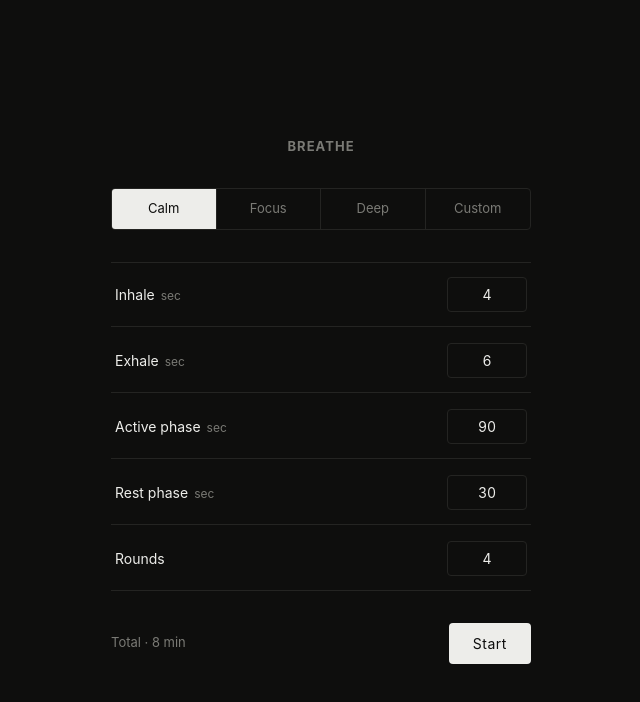
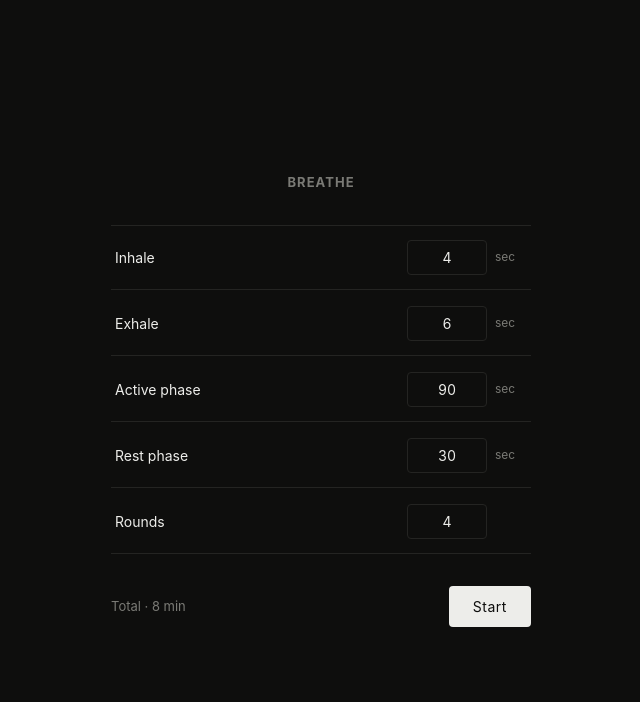
Before and after one commit to deshpanderitwik/breathwork-v2, a website built with Vite: page apps/web/index.html in a window 1280 px wide. Shown: the whole page, without its empty margins (319-959 px from the left). Built offline with nearby package versions, Linux system fonts and the light colour scheme.

Commit message:
Web: remove presets, persist config to localStorage
Drops the preset pills above the form; config fields now load from
localStorage under breathe.session-config.v1 and save on each edit.
Also adds .vercel to .gitignore.

Co-Authored-By: Claude Opus 4.7 <noreply@anthropic.com>

```diff
--- a/apps/web/src/main.ts
+++ b/apps/web/src/main.ts
@@ -1,24 +1,12 @@
 import {
-  DEFAULT_PRESET,
   PRESETS,
   createSession,
-  type PresetId,
   type Session,
   type SessionConfig,
   type SessionEvent,
   type ToneSet,
 } from "@breathe/core";
 import createWebAudioToneSet from "./audio/web-audio-tone-set.js";
-
-type PresetChoice = PresetId | "custom";
-
-const PRESET_ORDER: PresetChoice[] = ["calm", "focus", "deep", "custom"];
-const PRESET_LABELS: Record<PresetChoice, string> = {
-  calm: "Calm",
-  focus: "Focus",
-  deep: "Deep",
-  custom: "Custom",
-};
 
 interface FieldSpec {
   key: keyof SessionConfig;
@@ -35,6 +23,45 @@ const FIELDS: FieldSpec[] = [
   { key: "rounds", label: "Rounds", unit: "", step: 1 },
 ];
 
+const STORAGE_KEY = "breathe.session-config.v1";
+
+// ---------------------------------------------------------------------------
+// Persisted state
+// ---------------------------------------------------------------------------
+
+function loadConfig(): SessionConfig {
+  try {
+    const raw = localStorage.getItem(STORAGE_KEY);
+    if (!raw) return { ...PRESETS.calm };
+    const parsed = JSON.parse(raw) as Partial<SessionConfig>;
+    // Accept only if every field is a positive finite number; otherwise fall back.
+    const needed: Array<keyof SessionConfig> = [
+      "inhaleSec",
+      "exhaleSec",
+      "activeSec",
+      "restSec",
+      "rounds",
+    ];
+    for (const key of needed) {
+      const v = parsed[key];
+      if (typeof v !== "number" || !Number.isFinite(v) || v <= 0) {
+        return { ...PRESETS.calm };
+      }
+    }
+    return parsed as SessionConfig;
+  } catch {
+    return { ...PRESETS.calm };
+  }
+}
+
+function saveConfig(c: SessionConfig): void {
+  try {
+    localStorage.setItem(STORAGE_KEY, JSON.stringify(c));
+  } catch {
+    // Storage disabled or full — fail silently, just won't persist.
+  }
+}
+
 // ---------------------------------------------------------------------------
 // State
 // ---------------------------------------------------------------------------
@@ -42,8 +69,7 @@ const FIELDS: FieldSpec[] = [
 type View = "setup" | "session";
 
 let view: View = "setup";
-let activeChoice: PresetChoice = DEFAULT_PRESET;
-let config: SessionConfig = { ...PRESETS[DEFAULT_PRESET] };
+let config: SessionConfig = loadConfig();
 
 // In-session state
 let session: Session | null = null;
@@ -62,22 +88,6 @@ function formatDuration(totalSec: number): string {
   const sec = totalSec % 60;
   if (sec === 0) return `${min} min`;
   return `${min} min ${sec} sec`;
-}
-
-function matchingPreset(c: SessionConfig): PresetChoice {
-  for (const id of ["calm", "focus", "deep"] as PresetId[]) {
-    const p = PRESETS[id];
-    if (
-      p.inhaleSec === c.inhaleSec &&
-      p.exhaleSec === c.exhaleSec &&
-      p.activeSec === c.activeSec &&
-      p.restSec === c.restSec &&
-      p.rounds === c.rounds
-    ) {
-      return id;
-    }
-  }
-  return "custom";
 }
 
 // ---------------------------------------------------------------------------
@@ -106,34 +116,10 @@ function renderSetup(): HTMLElement {
   title.textContent = "Breathe";
   card.appendChild(title);
 
-  card.appendChild(renderPresets());
   card.appendChild(renderFields());
   card.appendChild(renderFooter());
 
   return card;
-}
-
-function renderPresets(): HTMLElement {
-  const group = document.createElement("div");
-  group.className = "presets";
-  group.setAttribute("role", "radiogroup");
-  group.setAttribute("aria-label", "Preset");
-
-  for (const choice of PRESET_ORDER) {
-    const btn = document.createElement("button");
-    btn.type = "button";
-    btn.className = "preset";
-    btn.textContent = PRESET_LABELS[choice];
-    btn.setAttribute("role", "radio");
-    btn.setAttribute(
-      "aria-pressed",
-      activeChoice === choice ? "true" : "false",
-    );
-    btn.addEventListener("click", () => onPresetClick(choice));
-    group.appendChild(btn);
-  }
-
-  return group;
 }
 
 function renderFields(): HTMLElement {
@@ -144,15 +130,9 @@ function renderFields(): HTMLElement {
     const row = document.createElement("div");
     row.className = "field";
 
-    const labelWrap = document.createElement("label");
-    labelWrap.htmlFor = `f-${spec.key}`;
-    labelWrap.textContent = spec.label;
-    if (spec.unit) {
-      const unit = document.createElement("span");
-      unit.className = "unit";
-      unit.textContent = spec.unit;
-      labelWrap.appendChild(unit);
-    }
+    const labelEl = document.createElement("label");
+    labelEl.htmlFor = `f-${spec.key}`;
+    labelEl.textContent = spec.label;
 
     const input = document.createElement("input");
     input.id = `f-${spec.key}`;
@@ -162,8 +142,13 @@ function renderFields(): HTMLElement {
     input.value = String(config[spec.key]);
     input.addEventListener("input", () => onFieldChange(spec.key, input.value));
 
-    row.appendChild(labelWrap);
+    const unitEl = document.createElement("span");
+    unitEl.className = "unit";
+    unitEl.textContent = spec.unit;
+
+    row.appendChild(labelEl);
     row.appendChild(input);
+    row.appendChild(unitEl);
     wrap.appendChild(row);
   }
 
@@ -269,33 +254,30 @@ function updateTimeline(elapsedMs: number): void {
 function updateSessionUI(): void {
   const phaseEl = document.getElementById("phase");
   const roundEl = document.getElementById("round");
-  console.log("[breathe] updateSessionUI", { currentPhaseLabel, currentRound, phaseElFound: !!phaseEl, roundElFound: !!roundEl });
   if (phaseEl) phaseEl.textContent = currentPhaseLabel;
   if (roundEl) roundEl.textContent = `Round ${currentRound} of ${config.rounds}`;
+}
+
+function updateDurationLabel(): void {
+  const el = document.querySelector<HTMLElement>(".duration");
+  if (el) el.textContent = `Total · ${formatDuration(totalDurationSec(config))}`;
 }
 
 // ---------------------------------------------------------------------------
 // Handlers
 // ---------------------------------------------------------------------------
 
-function onPresetClick(choice: PresetChoice): void {
-  activeChoice = choice;
-  if (choice !== "custom") {
-    config = { ...PRESETS[choice] };
-  }
-  render();
-}
-
 function onFieldChange(key: keyof SessionConfig, value: string): void {
   const n = Number(value);
   if (!Number.isFinite(n) || n <= 0) return;
   config = { ...config, [key]: n };
-  activeChoice = matchingPreset(config);
-  render();
+  saveConfig(config);
+  // Surgical update — don't re-render, or the input we're typing into
+  // gets replaced and loses focus.
+  updateDurationLabel();
 }
 
 function onStart(): void {
-  console.log("[breathe] onStart", { config });
   try {
     session = createSession(config);
   } catch (err) {
@@ -311,14 +293,9 @@ function onStart(): void {
   currentPhaseLabel = "";
   currentRound = 1;
   render();
-  console.log("[breathe] rendered session view", {
-    phaseEl: document.getElementById("phase"),
-    roundEl: document.getElementById("round"),
-  });
 
   sessionStartPerfMs = performance.now();
   const initial = session.start(0);
-  console.log("[breathe] initial events", initial);
   handleEvents(initial);
 
   const tick = () => {
@@ -354,10 +331,7 @@ function teardownSession(): void {
 }
 
 function handleEvents(events: readonly SessionEvent[]): void {
-  if (events.length > 0) console.log("[breathe] events", events);
   for (const ev of events) {
-    // Update state first, then render, then touch audio — so a broken
-    // audio layer cannot stop the UI from reflecting the state machine.
     switch (ev.kind) {
       case "inhale-start":
         currentRound = ev.round;
--- a/apps/web/src/styles.css
+++ b/apps/web/src/styles.css
@@ -47,42 +47,6 @@ main {
   text-align: center;
 }
 
-/* ---- Preset picker ---- */
-
-.presets {
-  display: grid;
-  grid-template-columns: repeat(4, 1fr);
-  border: 1px solid var(--border);
-  border-radius: var(--radius);
-  overflow: hidden;
-}
-
-.preset {
-  appearance: none;
-  border: none;
-  background: transparent;
-  padding: 10px 0;
-  font: inherit;
-  font-size: 13px;
-  color: var(--muted);
-  cursor: pointer;
-  border-right: 1px solid var(--border);
-  transition: background 120ms, color 120ms;
-}
-
-.preset:last-child {
-  border-right: none;
-}
-
-.preset:hover {
-  color: var(--fg);
-}
-
-.preset[aria-pressed="true"] {
-  background: var(--fg);
-  color: var(--bg);
-}
-
 /* ---- Parameter fields ---- */
 
 .fields {
@@ -95,9 +59,9 @@ main {
 
 .field {
   display: grid;
-  grid-template-columns: 1fr auto;
+  grid-template-columns: 1fr auto 32px;
   align-items: center;
-  gap: 16px;
+  gap: 8px;
   padding: 14px 4px;
   border-bottom: 1px solid var(--border);
 }
@@ -114,7 +78,7 @@ main {
 .field .unit {
   font-size: 12px;
   color: var(--muted);
-  margin-left: 6px;
+  text-align: left;
 }
 
 .field input {
```
Also changed, not shown: 1 other file.
